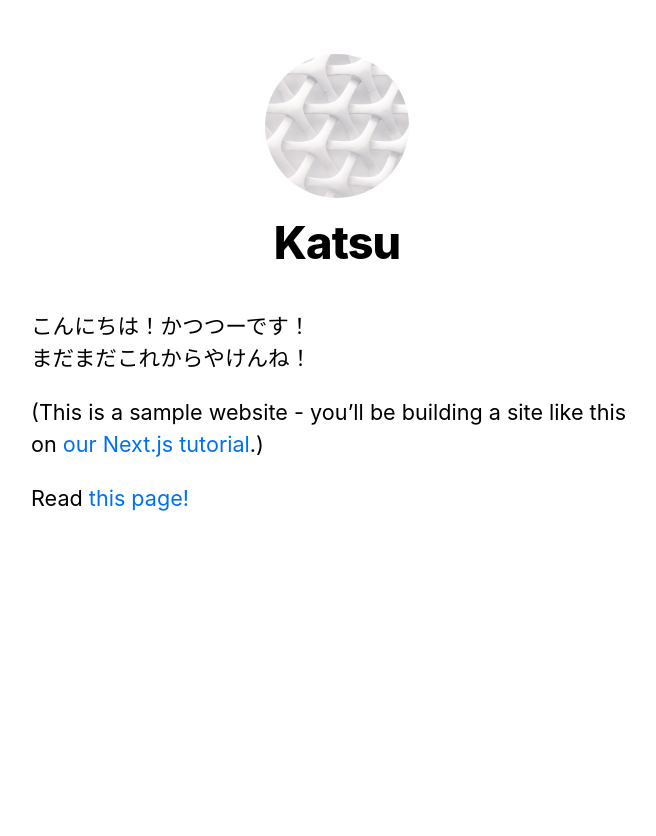
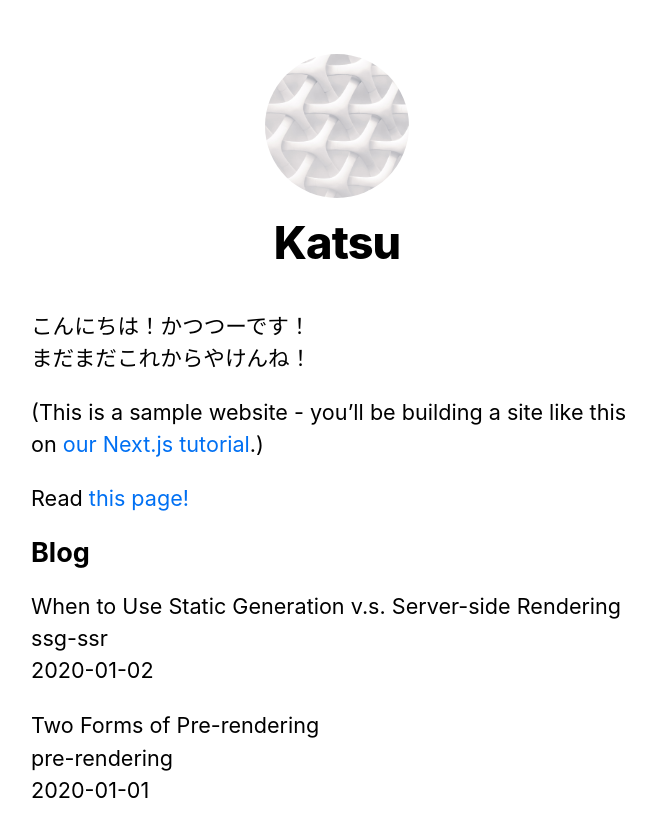
Before and after one commit to cluck-mur/nextjs-blog, a Next.js app: page / in a window 1280 px wide. Shown: the top 836 px of the page, without its empty margins (303-959 px from the left). Before the commit the page ends 800 px from the top, so only its background shows below. Built offline with nearby package versions, Linux system fonts and the light colour scheme.

Commit message:
"レッスン4." - "getStaticProps を実装する" まで進捗した

```diff
--- /dev/null
+++ b/lib/posts.js
@@ -0,0 +1,38 @@
+import fs from 'fs'
+import path from 'path'
+import matter from 'gray-matter'
+
+const postsDirectory = path.join(process.cwd(), 'posts')
+
+export function getSortedPostsData() {
+  // #region posts 配下のファイル名を取得する
+  const fimeNames = fs.readdirSync(postsDirectory)
+  const allPostsData = fimeNames.map((fileName) => {
+    // id を取得するためにファイル名から ".md"を削除する
+    const id = fileName.replace(/\.md$/, '')
+
+    // マークダウンファイルを文字列として読み取る
+    const fullPath = path.join(postsDirectory, fileName)
+    const fileContents = fs.readFileSync(fullPath, 'utf8')
+
+    // 投稿のメタデータ部分を解析するために gray-matter を使う
+    const matterResult = matter(fileContents)
+
+    // データを id と合わせる
+    return {
+      id,
+      ...matterResult.data
+    }
+  })
+
+  // 投稿を日付でソートする
+  return allPostsData.sort((a, b) => {
+    if (a.date < b.date) {
+      return 1
+    } else {
+      return -1
+    }
+  })
+
+  // #endregion posts 配下のファイル名を取得する
+}
--- a/package.json
+++ b/package.json
@@ -8,6 +8,7 @@
     "start": "next start"
   },
   "dependencies": {
+    "gray-matter": "^4.0.2",
     "next": "9.5.3",
     "react": "16.13.1",
     "react-dom": "16.13.1"
--- a/pages/index.js
+++ b/pages/index.js
@@ -2,8 +2,9 @@
 import Layout, { siteTitle } from '../components/layout'
 import utilStyles from '../styles/utils.module.css'
 import Link from 'next/link'
+import {getSortedPostsData} from '../lib/posts'
 
-export default function Home() {
+export default function Home({allPostData}) {
   return (
     <Layout home>
       <Head>
@@ -18,6 +19,29 @@
         </p>
         Read <Link href="/posts/first-post"><a>this page!</a></Link>
       </section>
+      <section className={`${utilStyles.headingMd} ${utilStyles.padding1px}`}>
+        <h2 className={utilStyles.headingLg}>Blog</h2>
+        <ul className={utilStyles.list}>
+          {allPostData.map(({ id, date, title }) => (
+            <li className={utilStyles.listItem} key={id}>
+              {title}
+              <br />
+              {id}
+              <br />
+              {date}
+            </li>
+          ))}
+        </ul>
+      </section>
     </Layout>
   )
 }
+
+export async function getStaticProps() {
+  const allPostData = getSortedPostsData()
+  return {
+    props: {
+      allPostData
+    }
+  }
+}
--- /dev/null
+++ b/posts/pre-rendering.md
@@ -0,0 +1,11 @@
+---
+title: 'Two Forms of Pre-rendering'
+date: '2020-01-01'
+---
+
+Next.js has two forms of pre-rendering: **Static Generation** and **Server-side Rendering**. The difference is in **when** it generates the HTML for a page.
+
+- **Static Generation** is the pre-rendering method that generates the HTML at **build time**. The pre-rendered HTML is then _reused_ on each request.
+- **Server-side Rendering** is the pre-rendering method that generates the HTML on **each request**.
+
+Importantly, Next.js lets you **choose** which pre-rendering form to use for each page. You can create a "hybrid" Next.js app by using Static Generation for most pages and using Server-side Rendering for others.
--- /dev/null
+++ b/posts/ssg-ssr.md
@@ -0,0 +1,19 @@
+---
+title: 'When to Use Static Generation v.s. Server-side Rendering'
+date: '2020-01-02'
+---
+
+We recommend using **Static Generation** (with and without data) whenever possible because your page can be built once and served by CDN, which makes it much faster than having a server render the page on every request.
+
+You can use Static Generation for many types of pages, including:
+
+- Marketing pages
+- Blog posts
+- E-commerce product listings
+- Help and documentation
+
+You should ask yourself: "Can I pre-render this page **ahead** of a user's request?" If the answer is yes, then you should choose Static Generation.
+
+On the other hand, Static Generation is **not** a good idea if you cannot pre-render a page ahead of a user's request. Maybe your page shows frequently updated data, and the page content changes on every request.
+
+In that case, you can use **Server-Side Rendering**. It will be slower, but the pre-rendered page will always be up-to-date. Or you can skip pre-rendering and use client-side JavaScript to populate data.
```
Also changed, not shown: 1 other file (tests, documents, lock files or other folders).
